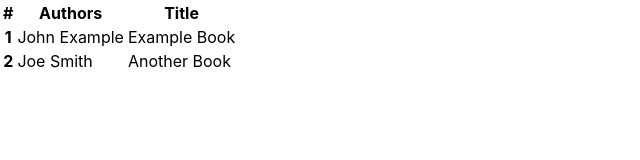
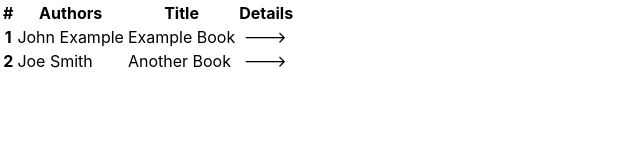
Before and after one commit to devonfw-react-training/nextjs-training, a Next.js app: page /books in a window 1280 px wide. Shown: the top 160 px of the page, without its empty margins (0-640 px from the left). Built offline with nearby package versions, Linux system fonts and the light colour scheme.

Commit message:
Pages with Next.js link

```diff
--- a/src/books/components/BookContainer.tsx
+++ b/src/books/components/BookContainer.tsx
@@ -1,7 +1,6 @@
-import React, { FC, useState, useEffect, useCallback } from "react";
+import React, { FC, useState, useEffect } from "react";
 import { Book } from "../Book";
 import { BooksService } from "../services/BooksService";
-import { useRouter } from "next/router";
 import { BookOverview } from "./BookOverview";
 
 export interface Props {
@@ -13,8 +12,6 @@ interface State {
 }
 
 export const BookOverviewContainer: FC<Props> = ({ bookService }) => {
-  const router = useRouter();
-
   const [state, setState] = useState<State>({
     books: [],
   });
@@ -23,12 +20,5 @@ export const BookOverviewContainer: FC<Props> = ({ bookService }) => {
     bookService.findAll().then((books) => setState({ books }));
   }, [bookService, setState]);
 
-  const selectBook = useCallback(
-    (book: Book) => {
-      router.push(`/book/${book.id}`);
-    },
-    [router]
-  );
-
-  return <BookOverview books={state.books} selectBook={selectBook} />;
+  return <BookOverview books={state.books} />;
 };
--- a/src/books/components/BookOverview.tsx
+++ b/src/books/components/BookOverview.tsx
@@ -1,12 +1,11 @@
 import React, { FC } from "react";
 import { Book } from "../Book";
-
+import Link from "next/link";
 export interface Props {
   books: Book[];
-  selectBook: (book: Book) => void;
 }
 
-export const BookOverview: FC<Props> = ({ books, selectBook }) => (
+export const BookOverview: FC<Props> = ({ books }) => (
   <div className="container">
     <table className="table table-hover table-sm">
       <thead>
@@ -14,14 +13,20 @@ export const BookOverview: FC<Props> = ({ books, selectBook }) => (
           <th scope="col">#</th>
           <th scope="col">Authors</th>
           <th scope="col">Title</th>
+          <th scope="col">Details</th>
         </tr>
       </thead>
       <tbody>
         {books.map((book, index) => (
-          <tr key={book.id} onClick={() => selectBook(book)}>
+          <tr key={book.id}>
             <th scope="row">{index + 1}</th>
             <td>{book.authors}</td>
             <td>{book.title}</td>
+            <td>
+              <Link href={`/book/${book.id}`}>
+                <a>&nbsp;---&gt;</a>
+              </Link>
+            </td>
           </tr>
         ))}
       </tbody>
```
Also changed, not shown: 1 other file (tests, documents, lock files or other folders).
